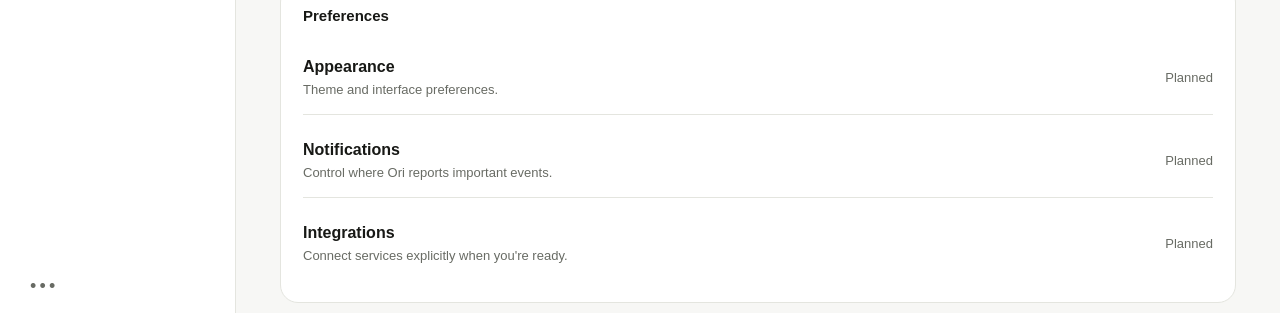
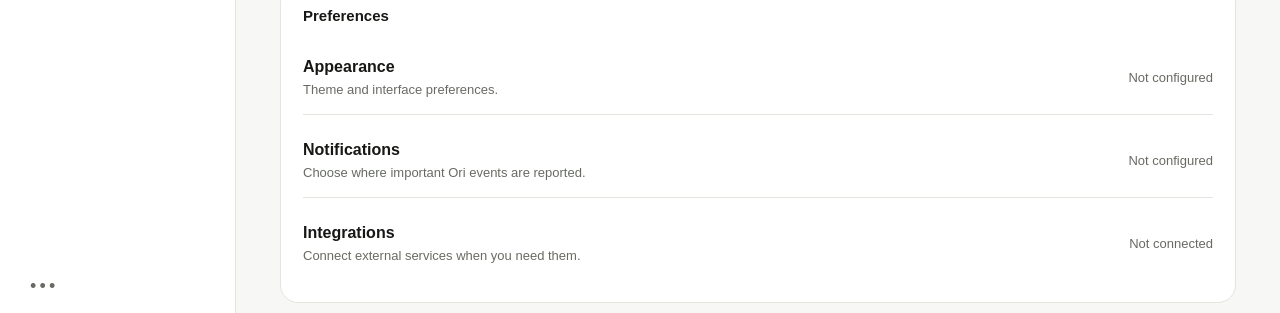
Before and after one commit to 30lnewcomb-byte/ori-platform, a Next.js app in the folder apps/web/: page /settings in a window 1280 px wide. Shown: the part 458-771 px from the top of the page. Built offline with nearby package versions, Linux system fonts and the light colour scheme; a web font is replaced by a local one.

Commit message:
Polish production UI: page.tsx

```diff
--- a/apps/web/app/settings/page.tsx
+++ b/apps/web/app/settings/page.tsx
@@ -35,9 +35,9 @@ export default function SettingsPage() {
         <section className="sectionBlock">
           <div className="sectionHeader"><h3>Preferences</h3></div>
           <div className="dataList">
-            <div className="dataRow"><div><strong>Appearance</strong><span>Theme and interface preferences.</span></div><span>Planned</span></div>
-            <div className="dataRow"><div><strong>Notifications</strong><span>Control where Ori reports important events.</span></div><span>Planned</span></div>
-            <div className="dataRow"><div><strong>Integrations</strong><span>Connect services explicitly when you&apos;re ready.</span></div><span>Planned</span></div>
+            <div className="dataRow"><div><strong>Appearance</strong><span>Theme and interface preferences.</span></div><span>Not configured</span></div>
+            <div className="dataRow"><div><strong>Notifications</strong><span>Choose where important Ori events are reported.</span></div><span>Not configured</span></div>
+            <div className="dataRow"><div><strong>Integrations</strong><span>Connect external services when you need them.</span></div><span>Not connected</span></div>
           </div>
         </section>
       </div>
```
